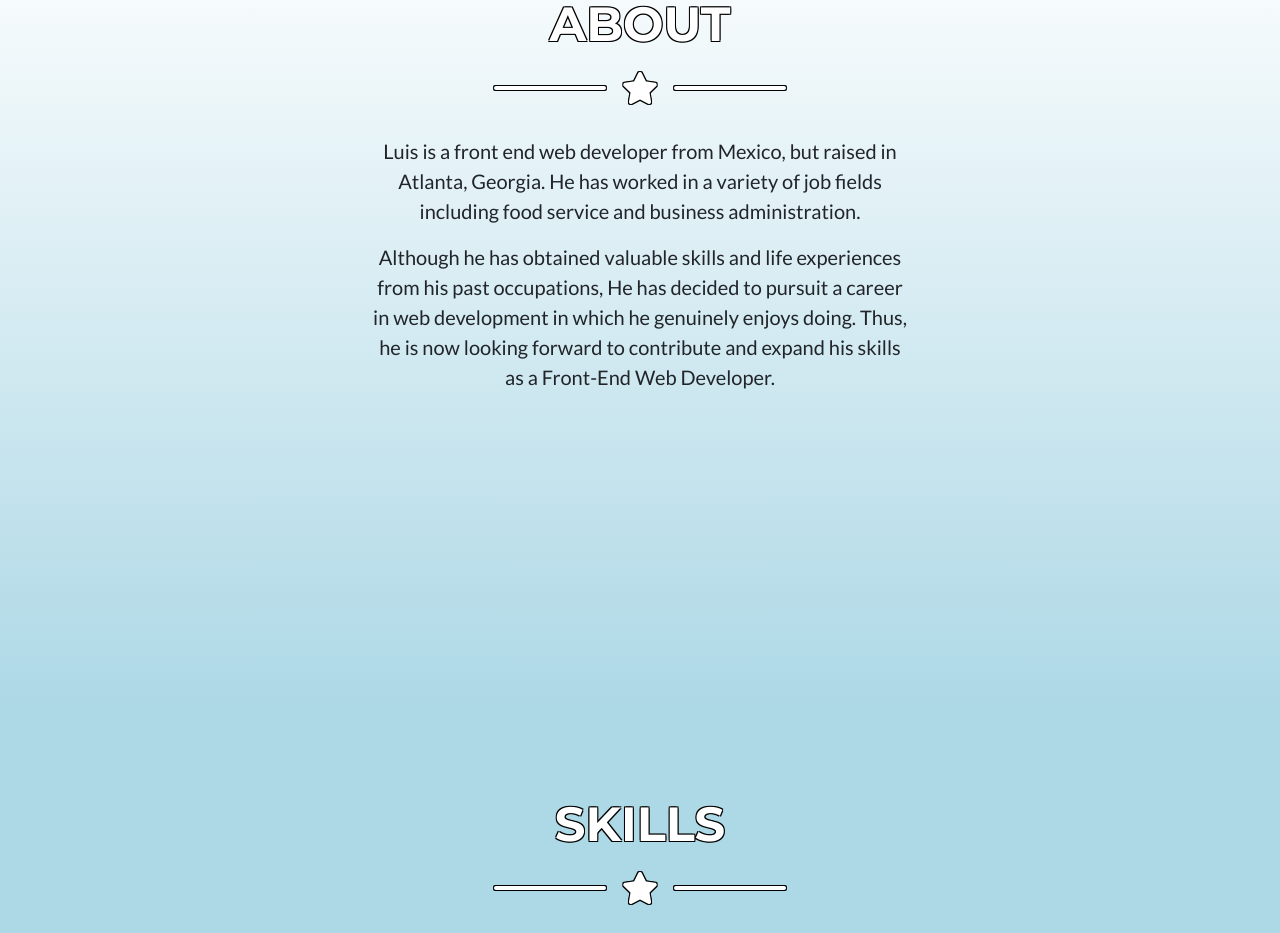
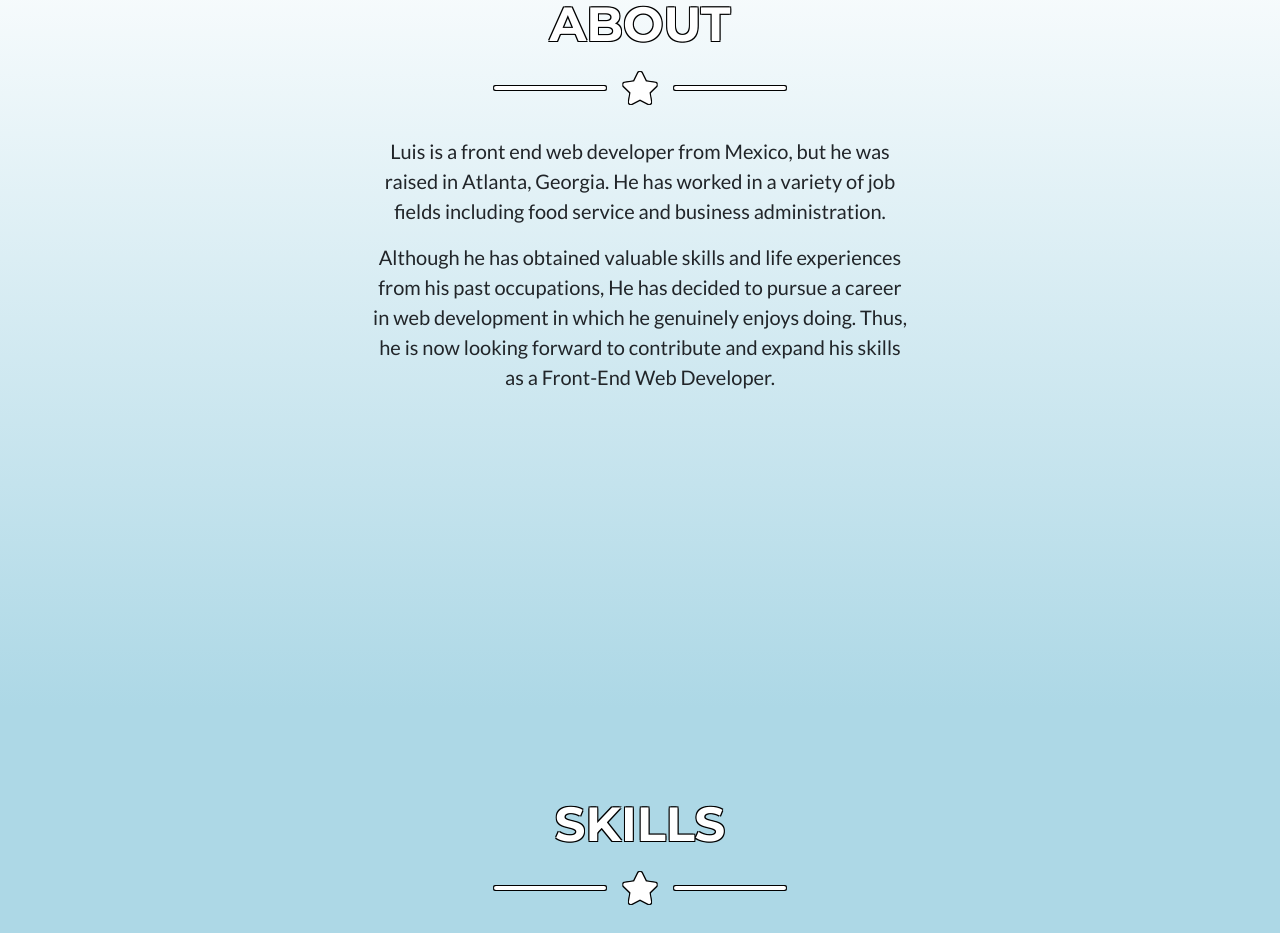
Before and after one commit to luisdiaz528/luisdiaz528.github.io, a website with bundled scripts: page index.html in a window 1280 px wide. Shown: the part 940-1873 px from the top of the page. Built offline with nearby package versions, Linux system fonts and the light colour scheme.

Commit message:
Update index.html

```diff
--- a/index.html
+++ b/index.html
@@ -95,8 +95,8 @@
       <!-- About Section Content -->
       <div class="row">
         <div class="col-lg-6 mx-auto text-center">
-          <p class="lead">Luis is a front end web developer from Mexico, but raised in Atlanta, Georgia. He has worked in a variety of job fields including food service and business administration.</p>
-          <p class="lead"> Although he has obtained valuable skills and life experiences from his past occupations, He has decided to pursuit a career in web development in which he genuinely enjoys doing. Thus, he is now looking forward to contribute and expand his skills as a Front-End Web Developer.</p>
+          <p class="lead">Luis is a front end web developer from Mexico, but he was raised in Atlanta, Georgia. He has worked in a variety of job fields including food service and business administration.</p>
+          <p class="lead"> Although he has obtained valuable skills and life experiences from his past occupations, He has decided to pursue a career in web development in which he genuinely enjoys doing. Thus, he is now looking forward to contribute and expand his skills as a Front-End Web Developer.</p>
         </div>
       </div>
 
```
